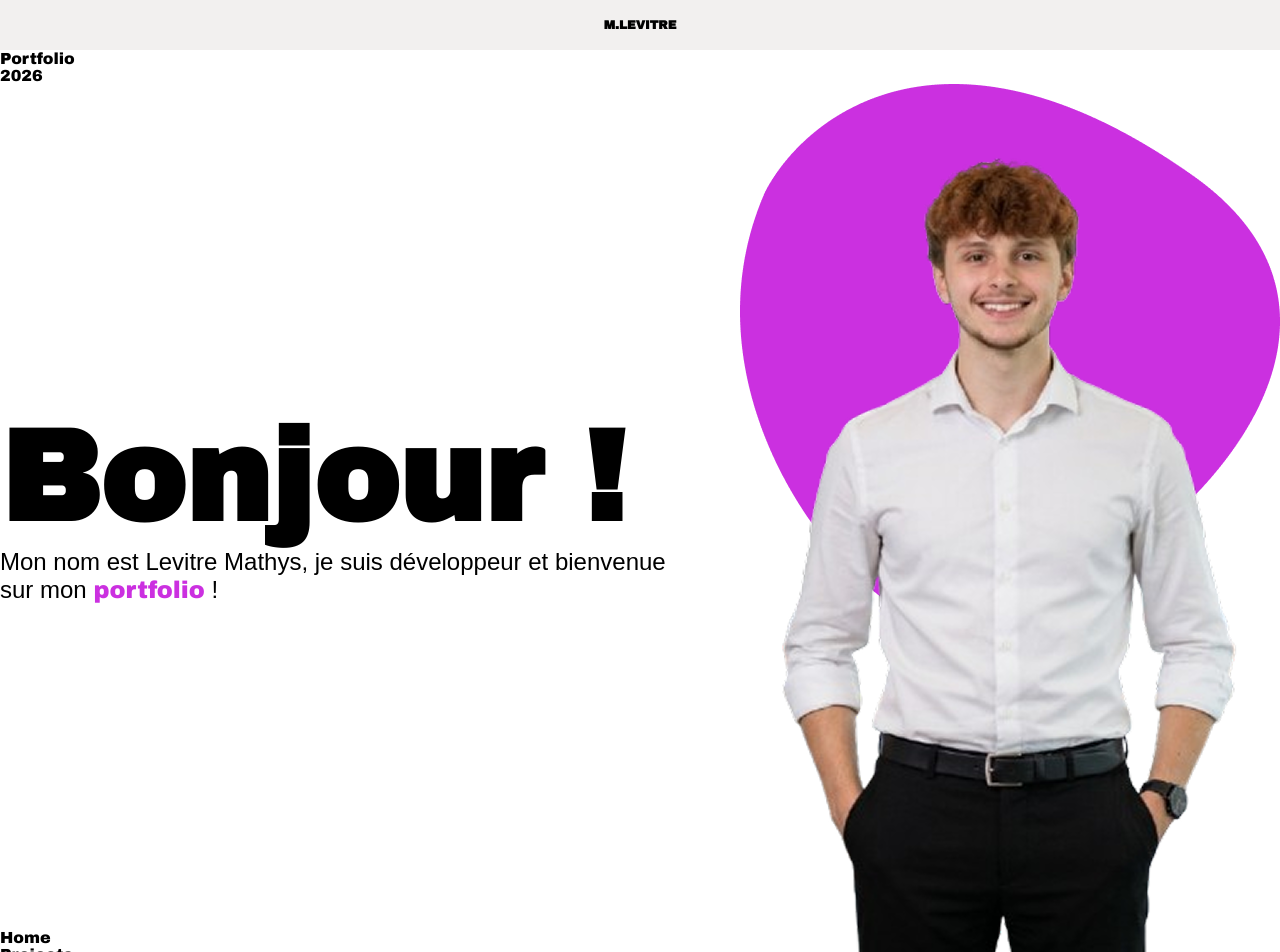
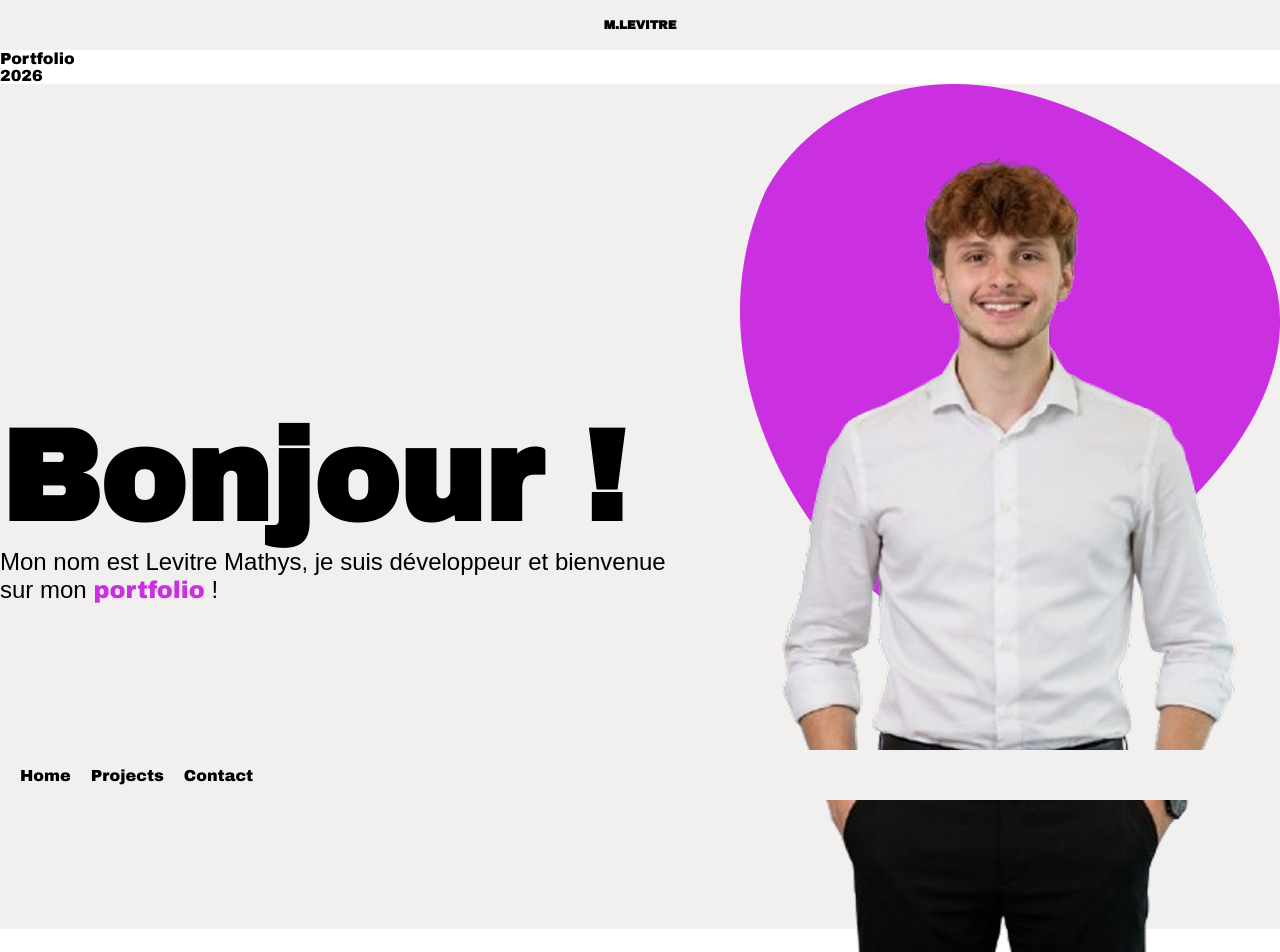
Before and after one commit to LevitreMathys/portfolio, a React app: page / in a window 1280 px wide. Shown: the top 952 px of the page. Built offline with nearby package versions, Linux system fonts and the light colour scheme; the HTML template or start-up script is replaced by a standard one; a web font is replaced by a local one.

Commit message:
feat(ui): add footer section

```diff
--- a/src/App.jsx
+++ b/src/App.jsx
@@ -1,17 +1,13 @@
 
-import './App.css'
 import PictureOfMe from './assets/images/me.png';
 import Circle from './assets/images/circle.png';
 import Header from './components/header';
+import Footer from './components/footer';
 
 
 function App() {
 
-  const footerList = [
-    "Home",
-    "Projects",
-    "Contact"
-  ]
+
 
   return (
     <>
@@ -32,14 +28,8 @@ function App() {
           <img src={PictureOfMe} id="me" alt="Me" />
         </div>
       </section>
-      <footer>
-        <ul>
-          {footerList.map((item) => (
-            <li key={item}>{item}</li>
-          ))}
-        </ul>
+      <Footer />
 
-      </footer>
     </>
   )
 }
--- /dev/null
+++ b/src/assets/style/footer.css
@@ -0,0 +1,22 @@
+footer {
+    position: fixed;
+    bottom: 0;
+    left: 0;
+    width: 100vw;
+    display: flex;
+    align-items: center;
+    padding-left: 20px;
+    height: 50px;
+    background-color: #f2f0ef;
+
+    ul {
+        display: flex;
+        gap: 20px;
+        list-style: none;
+
+        li a{
+            text-decoration: none;
+            color: black;
+        }
+    }
+}
--- a/src/assets/style/home.css
+++ b/src/assets/style/home.css
@@ -1,3 +1,7 @@
+section {
+    background-color: #f2f0ef;
+}
+
 #welcome-section {
 
     text-align: left;
--- /dev/null
+++ b/src/components/footer.jsx
@@ -0,0 +1,29 @@
+
+function Footer() {
+
+
+
+    const footerList = {
+        "Home": "/",
+        "Projects": "/",
+        "Contact": "/"
+    }
+
+
+    return (
+        <>
+            <footer>
+                <ul>
+                    {Object.entries(footerList).map(([item, way]) => (
+                        <li key={item}>
+                            <a href={way}>{item}</a>
+                        </li>
+                    ))}
+                </ul>
+
+            </footer>
+        </>
+    )
+}
+
+export default Footer
--- a/src/index.css
+++ b/src/index.css
@@ -1,7 +1,7 @@
 @import url('https://fonts.googleapis.com/css2?family=Archivo+Black&family=Host+Grotesk:ital,wght@0,300..800;1,300..800&display=swap');
 @import './assets/style/header.css';
 @import './assets/style/home.css';
-
+@import './assets/style/footer.css';
 
 * {
     font-family: "Archivo Black", sans-serif;
```
Also changed, not shown: src/App.css (deleted).
